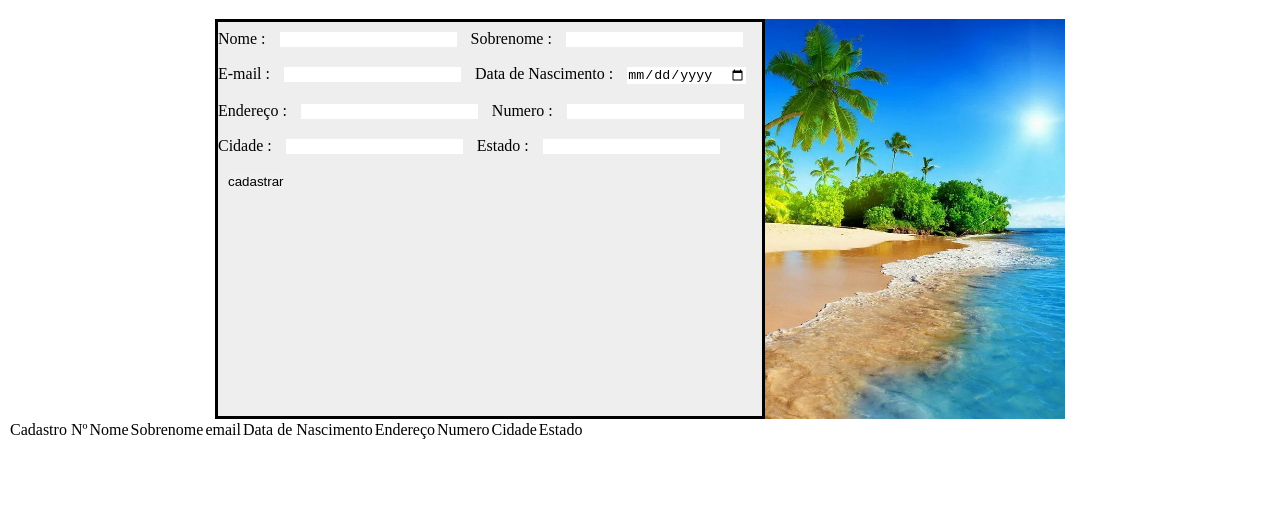
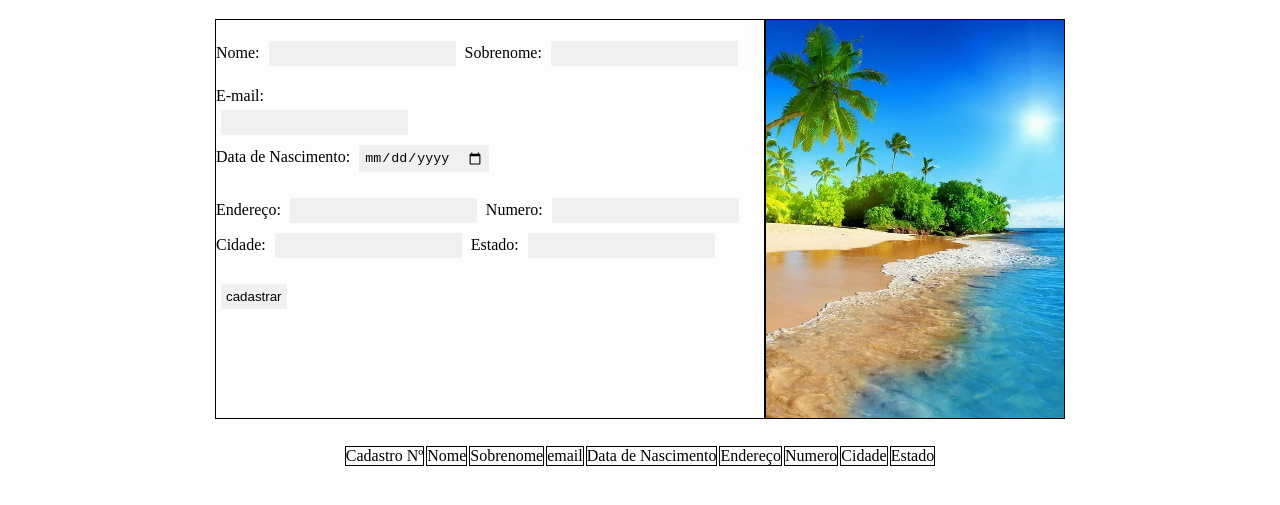
Before and after one commit to ErichAlecs/tabela-cadastro, a plain HTML site: page index.html in a window 1280 px wide. Shown: the part 61-566 px from the top of the page. Drawn offline with Linux system fonts and the light colour scheme.

Commit message:
inicio do estilo da pagina

```diff
--- a/index.html
+++ b/index.html
@@ -16,39 +16,38 @@
     </h1>
     <div class="cadast-img">
         <form class="formulario">
-            <label>Nome :</label>
+            <p>
+                <label for="nome">Nome:</label>
                 <input type="text" name="nome" required>
+                <label for="sobrenome">Sobrenome:</label>
+                <input type="text" name="sobrenome" required>
+            </p>
 
-            <label>Sobrenome :</label>
-            <input type="text" name="sobrenome" required>
-            <br>
-            <label>E-mail :</label>
-            <input type="email" name="email" required>
+            <label>E-mail:</label><br>
+            <input type="email" name="email" required><br>
 
-            <label>Data de Nascimento :</label>
+            <label>Data de Nascimento:</label>
             <input type="date" name="datanascimento" required>
-            <br>
-            <label>Endereço :</label>
+            <p>
+                <label>Endereço:</label>
                 <input type="text" name="endereco" required>
-
-            <label>Numero :</label>
+                <label>Numero:</label>
                 <input type="number" name="numero" required>
-            <br>
-            <label>Cidade :</label>
+                <label>Cidade:</label>
                 <input type="text" name="cidade" required>
-
-            <label>Estado :</label>
+                <label>Estado:</label>
                 <input type="" name="estado" required>
-
+            </p>
             <input type="button" value="cadastrar"
                 onclick="cadastrar(nome.value, sobrenome.value, email.value, datanascimento.value, endereco.value, numero.value, cidade.value, estado.value)">
         </form>
         <img id="img1" src="img.webp" alt="uma praia">
     </div>
-
+    <div class="divtabela">
         <table id="tabela">
             <thead id="tblista">
-            <tr>
+                <tr id="corpotabela">
+                    <div>
                         <td>Cadastro Nº</td>
                         <td>Nome</td>
                         <td>Sobrenome</td>
@@ -61,7 +60,7 @@
                 </tr>
             </thead>
         </table>
-
+    </div>
 </body>
 
 </html>
--- a/style.css
+++ b/style.css
@@ -1,27 +1,44 @@
-*{
+* {
     padding: 0;
     border: 0;
     box-sizing: border-box;
 }
 
-.cadast-img{
+.cadast-img {
     display: flex;
     justify-content: center;
 }
-#img1{
+
+#img1 {
     width: 300px;
     height: 400px;
+    border: 1px solid black;
+}
 
-}
-.formulario{
-    border: solid black;
-    background-color: #edededed;
+.formulario {
+    border: 1px solid black;
+    background-color: #fdfdfded;
     width: 550px;
 }
-.titulo{
+
+.titulo {
     text-align: center;
     color: blueviolet;
 }
-input{
-    margin: 10px;
+
+.divtabela {
+    margin-top: 25px;
+    display: flex;
+    justify-content: center;
 }
+
+input {
+    background-color: rgb(240, 240, 240);
+    margin: 5px;
+    padding: 5px;
+}
+
+td {
+    border: 1px solid black;
+    text-align: center;
+}
```
Lines whose indentation alone changed are shown as unchanged.
